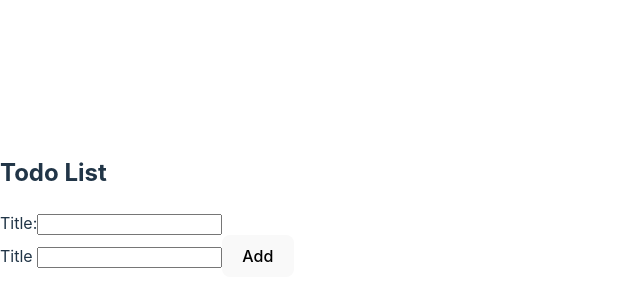
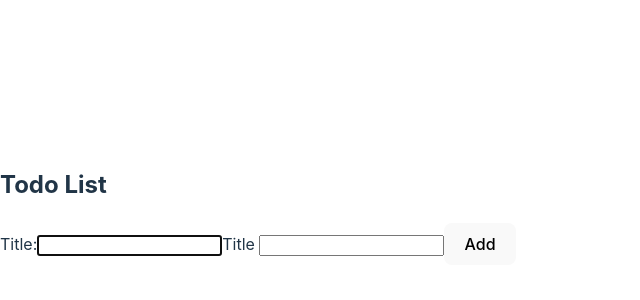
Before and after one commit to EphremAlebachew/react-todo, a React (Vite) app: page / in a window 1280 px wide. Shown: the part 186-486 px from the top of the page, without its empty margins (0-640 px from the left). Built offline with nearby package versions, Linux system fonts and the light colour scheme.

Commit message:
ass-6-2-with-vite

```diff
--- a/src/InputWithLabel/InputWithLabel.jsx
+++ b/src/InputWithLabel/InputWithLabel.jsx
@@ -1,16 +1,23 @@
-import React from 'react';
+import React, { useEffect, useRef } from 'react';
 
 const InputWithLabel = (props) => {
+  const inputRef = useRef(null);
+
+  useEffect(() => {
+    inputRef.current.focus();
+  }, []);
+
   return (
-    <div>
+    <>
       <label htmlFor="todoTitle">{props.label}:</label>
       <input
         id="todoTitle"
         type="text"
         value={props.todoTitle}
         onChange={props.handleTitleChange}
+        ref={inputRef}
       />
-    </div>
+    </>
   );
 };
 
```
